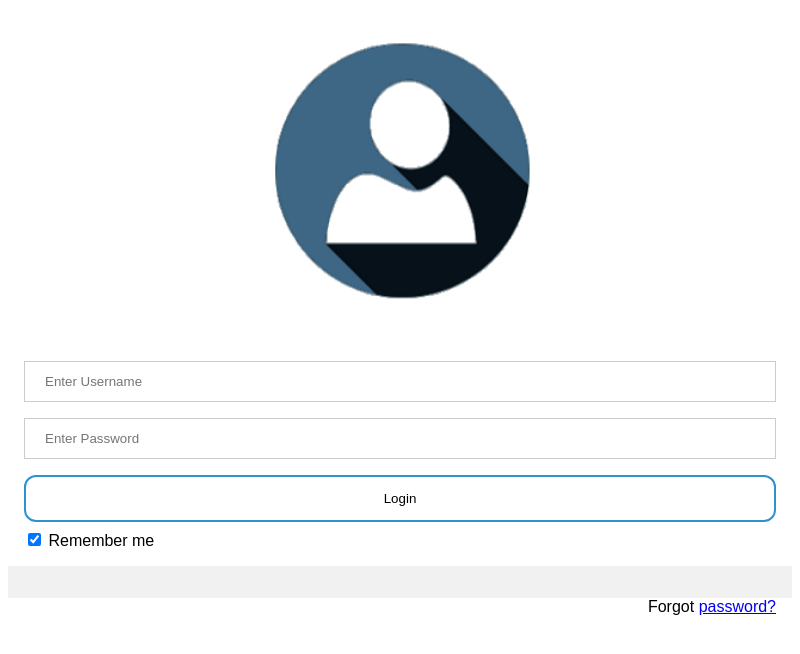
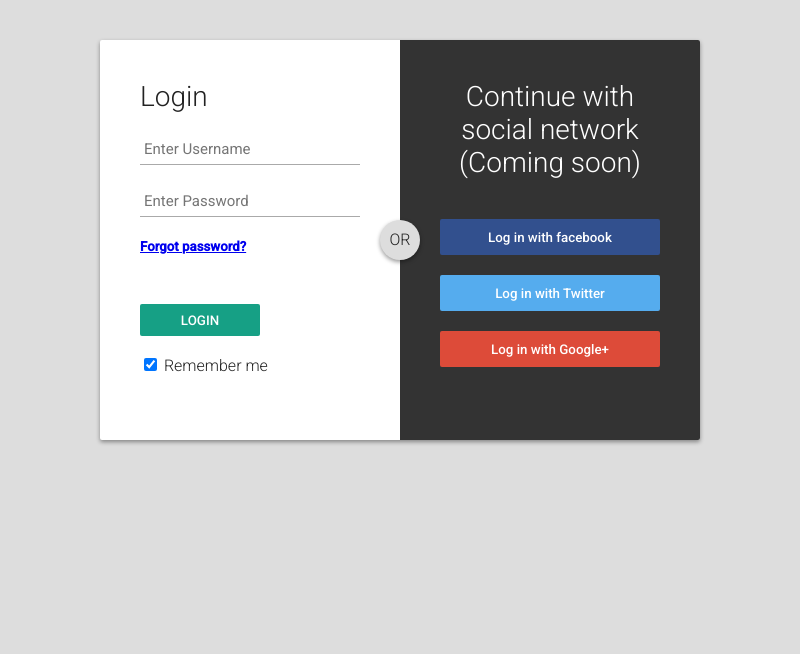
Before and after one commit to megatron10/TeamCoordinationApp, an Electron app: page html/login.html in a window 800 px wide. Drawn offline with Linux system fonts and the light colour scheme.

Commit message:
Login page

```diff
--- a/app.js
+++ b/app.js
@@ -1,6 +1,5 @@
 var content = {}; // channel name to message list dict
 var currentsel = ""
-
 let uid = localStorage.getItem('uid');
 let sid = localStorage.getItem('sid');
 
--- a/css/style.css
+++ b/css/style.css
@@ -1,161 +1,167 @@
-body {font-family: Arial, Helvetica, sans-serif;}
-
-input[type=text], input[type=password] {
-    width: 100%;
-    padding: 12px 20px;
-    margin: 8px 0;
-    display: inline-block;
-    border: 1px solid #ccc;
-    box-sizing: border-box;
-  }
-
-input[type=button]  {
-    font-size: 24px;
+@import url(https://fonts.googleapis.com/css?family=Roboto:400,300,500);
+*:focus {
+    outline: none;
 }
 
-button {
-    background-color: #2f92d0;
-    color: white;
-    padding: 14px 20px;
-    margin: 8px 0;
-    border: none;
-    cursor: pointer;
-    width: 100%;
-  }
-
-.button1{
-    background-color: white;
-    color: black;
-    border: 2px solid #2f92d0;
-    border-radius: 12px;
-    transition-duration: 0.4s;
+body {
+    margin: 0;
+    padding: 0;
+    background: #DDD;
+    font-size: 16px;
+    color: #222;
+    font-family: 'Roboto', sans-serif;
+    font-weight: 300;
 }
 
-  button:hover {
-    opacity: 0.8;
-  }
-
-  .button1:hover {
-    background-color: #0e8488;
-    color: white;
-    box-shadow: 0 12px 16px 0 rgba(0, 0, 0, 0.24), 0 17px 50px 0 rgba(0,0,0,0.19);
-  }
-
-.cancelbtn {
-    width: auto;
-    padding: 10px 18px;
-    background-color: #f44336;
+#login-box {
+    position: relative;
+    margin: 5% auto;
+    width: 600px;
+    height: 400px;
+    background: #FFF;
+    border-radius: 2px;
+    box-shadow: 0 2px 4px rgba(0, 0, 0, 0.4);
 }
 
-.center {
-    display: block;
-    margin-left: auto;
-    margin-right: auto;
-    width: 50%;
+.left {
+    position: absolute;
+    top: 0;
+    left: 0;
+    box-sizing: border-box;
+    padding: 40px;
+    width: 300px;
+    height: 400px;
+    font-weight: 10;
 }
 
-.dropdown-container {
-    display: none;
-    background-color: #262626;
-    padding-left:8px;
+h1 {
+    margin: 0 0 20px 0;
+    font-weight: 300;
+    font-size: 28px;
 }
 
-.fa-caret-down  {
-    float: right;
-    padding-right: 8px;
+
+input[type="text"], input[type="password"] {
+    display: block;
+    box-sizing: border-box;
+    margin-bottom: 20px;
+    padding: 4px;
+    width: 220px;
+    height: 32px;
+    border: none;
+    border-bottom: 1px solid #AAA;
+    font-family: 'Roboto', sans-serif;
+    font-weight: 400;
+    font-size: 15px;
+    transition: 0.2s ease;
 }
 
-.imgcontainer {
-    text-align: center;
-    margin: 24px 0 12px 0;
-    position: relative;
+input[type="text"]:focus, input[type="password"]:focus {
+    border-bottom: 2px solid #16a085;
+    color: #16a085;
+    transition: 0.2s ease;
 }
 
-img.avatar {
-    width: 40%;
-    border-radius: 50%;
+input[type="checkbox"] {
+    font-family: 'Roboto', sans-serif;
+    font-weight: 400;
+    font-size: 5px;
 }
 
-.container {
-    padding: 16px;
+.button1 {
+    margin-top: 28px;
+    width: 120px;
+    height: 32px;
+    background: #16a085;
+    border: none;
+    border-radius: 2px;
+    color: #FFF;
+    font-family: 'Roboto', sans-serif;
+    font-weight: 500;
+    text-transform: uppercase;
+    transition: 0.1s ease;
+    cursor: pointer;
 }
 
-span.psw {
-    float: right;
-    padding-top: 16px;
+.button1:hover, .button1:focus {
+    opacity: 0.8;
+    box-shadow: 0 2px 4px rgba(0, 0, 0, 0.4);
+    transition: 0.1s ease;
 }
 
-.modal {
-    display: none; /* Hidden by default */
-    position: fixed; /* Stay in place */
-    z-index: 1; /* Sit on top */
-    left: 0;
-    top: 0;
-    width: 100%; /* Full width */
-    height: 100%; /* Full height */
-    overflow: auto; /* Enable scroll if needed */
-    background-color: rgb(0,0,0); /* Fallback color */
-    background-color: rgba(0,0,0,0.4); /* Black w/ opacity */
-    padding-top: 60px;
+.button1:active {
+    opacity: 1;
+    box-shadow: 0 1px 2px rgba(0, 0, 0, 0.4);
+    transition: 0.1s ease;
 }
 
-.modal-content {
-    background-color: #fefefe;
-    margin: 5% auto 15% auto; /* 5% from the top, 15% from the bottom and centered */
-    border: 1px solid #888;
-    width: 80%; /* Could be more or less, depending on screen size */
+.or {
+    position: absolute;
+    top: 180px;
+    left: 280px;
+    width: 40px;
+    height: 40px;
+    background: #DDD;
+    border-radius: 50%;
+    box-shadow: 0 2px 4px rgba(0, 0, 0, 0.4);
+    line-height: 40px;
+    text-align: center;
 }
 
-.close {
+.right {
+    background-color: #333333;
     position: absolute;
-    right: 25px;
     top: 0;
-    color: #000;
-    font-size: 35px;
-    font-weight: bold;
+    right: 0;
+    box-sizing: border-box;
+    padding: 40px;
+    width: 300px;
+    height: 400px;
+    /* background: url('https://goo.gl/YbktSj'); */
+    background-size: cover;
+    background-position: center;
+    border-radius: 0 2px 2px 0;
 }
 
-  .close:hover,
-  .close:focus {
-    color: red;
-    cursor: pointer;
-  }
-
-.animate {
-    -webkit-animation: animatezoom 0.6s;
-    animation: animatezoom 0.6s
+.right .loginwith {
+    display: block;
+    margin-bottom: 40px;
+    font-size: 28px;
+    color: #FFF;
+    text-align: center;
 }
 
-.column {
-    float: left;
-    width: 25%;
-    padding: 10px;
+button.social-signin {
+    margin-bottom: 20px;
+    width: 220px;
+    height: 36px;
+    border: none;
+    border-radius: 2px;
+    color: #FFF;
+    font-family: 'Roboto', sans-serif;
+    font-weight: 500;
+    transition: 0.2s ease;
+    cursor: pointer;
 }
 
-.row:after {
-    content: "";
-    display: table;
-    clear: both;
+button.social-signin:hover, button.social-signin:focus {
+    box-shadow: 0 2px 4px rgba(0, 0, 0, 0.4);
+    transition: 0.2s ease;
 }
 
-@-webkit-keyframes animatezoom {
-    from {-webkit-transform: scale(0)}
-    to {-webkit-transform: scale(1)}
+button.social-signin:active {
+    box-shadow: 0 1px 2px rgba(0, 0, 0, 0.4);
+    transition: 0.2s ease;
 }
 
-@keyframes animatezoom {
-    from {transform: scale(0)}
-    to {transform: scale(1)}
+button.social-signin.facebook {
+    background: #32508E;
 }
 
-@media screen and (max-width: 300px) {
-    span.psw {
-       display: block;
-       float: none;
-    }
-    .cancelbtn {
-       width: 100%;
-    }
-    .sidenav {padding-top: 15px;}
-    .sidenav a {font-size: 18px;}
+button.social-signin.twitter {
+    background: #55ACEE;
 }
+
+button.social-signin.google {
+    background: #DD4B39;
+}
--- a/html/login.html
+++ b/html/login.html
@@ -1,31 +1,33 @@
 <!DOCTYPE html>
 <html>
+
 <head>
     <title>Login Page</title>
     <script src="../scripts/util.js" defer></script>
-        <script src='../scripts/login.js' defer ></script>
+    <script src='../scripts/login.js' defer></script>
 </head>
 
 <meta name="viewport" content="width=device-width, initial-scale=1">
+
 <body>
     <link rel="stylesheet" type="text/css" href="../css/style.css">
-
-    <div class="imgcontainer">
-        <img src="../images/member_login.png" class="avatar">
+    <div id="login-box">
+        <div class="left">
+            <h1>Login</h1>
+            <input type="text" placeholder="Enter Username" id="usrname" required>
+            <input type="password" placeholder="Enter Password" id="pswrd" required>
+            <h5><a href="login.html">Forgot password?</a></h5>
+            <button id="login-btn" class="button1">Login</button><br /><br />
+            <input type="checkbox" checked="checked" name="remember"> Remember me
         </div>
 
-    <div class="container">
-        <input type="text" placeholder="Enter Username" id="usrname" required>
-        <input type="password" placeholder="Enter Password" id="pswrd" required>
-
-        <button id="login-btn" class="button1">Login</button>
-        <label>
-            <input type="checkbox" checked="checked" name="remember"> Remember me
-        </label>
+        <div class="right">
+            <span class="loginwith">Continue with<br />social network<br />(Coming soon)</span>
+            <button class="social-signin facebook">Log in with facebook</button>
+            <button class="social-signin twitter">Log in with Twitter</button>
+            <button class="social-signin google">Log in with Google+</button>
         </div>
-
-    <div class="container" style="background-color:#f1f1f1">
-        <span class="psw">Forgot <a href="#">password?</a></span>
+        <div class="or">OR</div>
     </div>
 </body>
 </html>
```
Also changed, not shown: css/custom.css (added, +8 -0 lines), html/chat.html (+1 -5 lines). Lines whose indentation alone changed are shown as unchanged.
